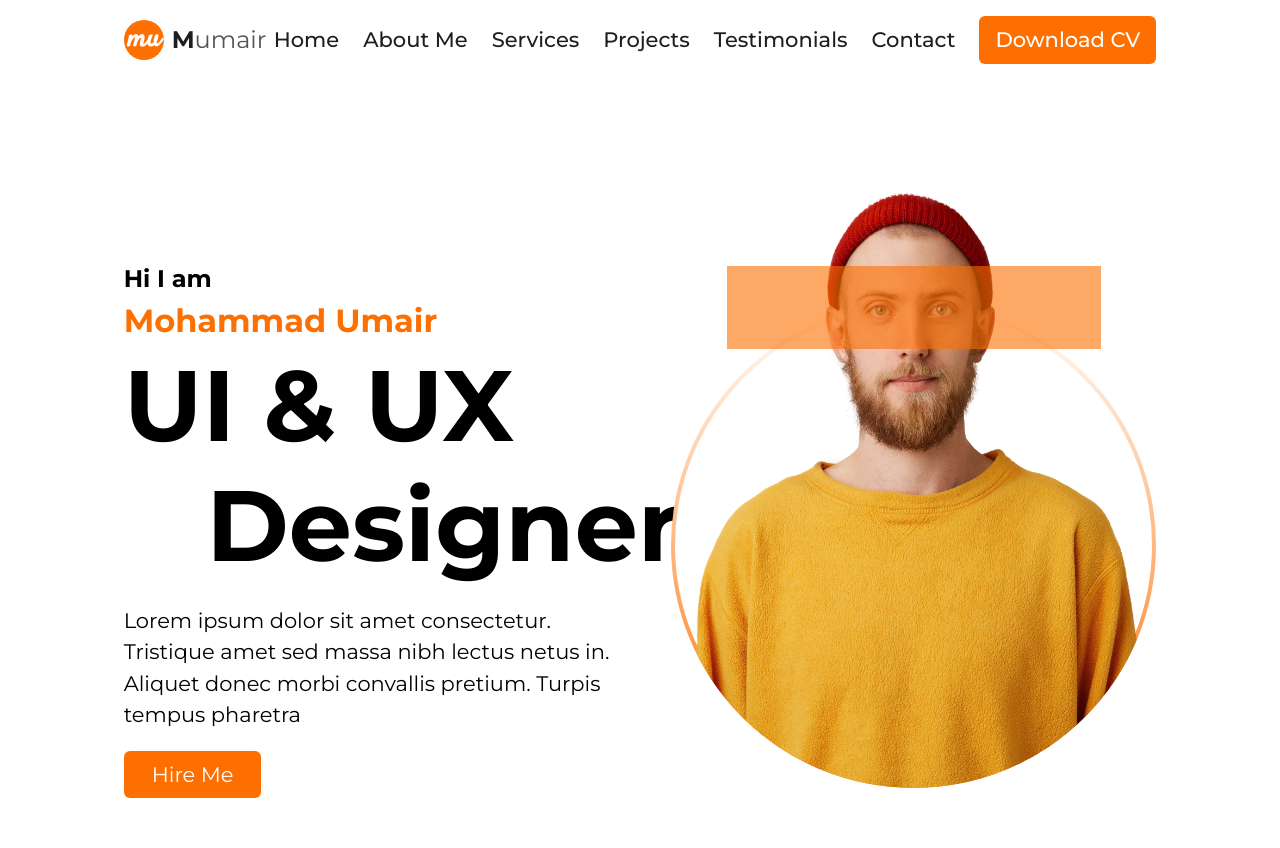
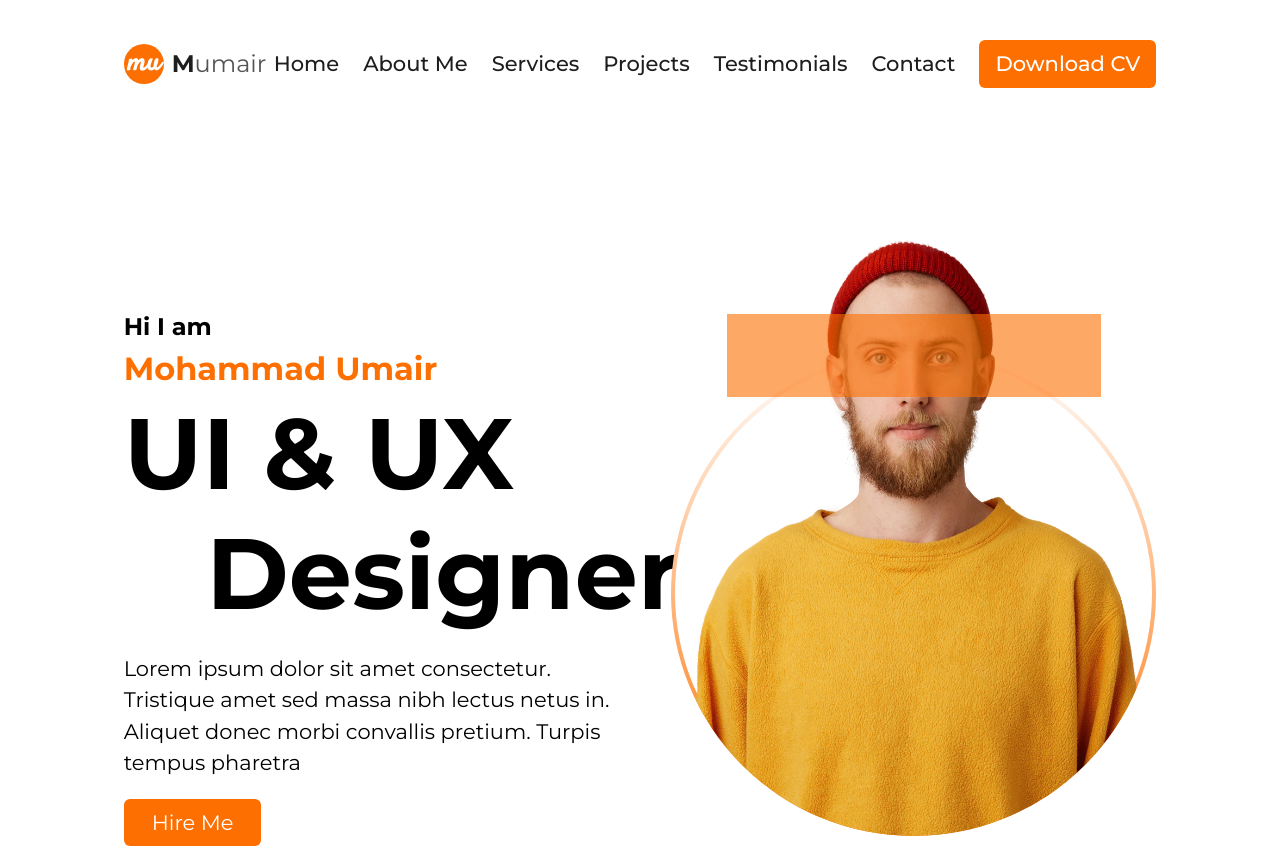
Before and after one commit to nasemul1/personal_portfolio_landing, a React (Vite) app: page / in a window 1280 px wide. Shown: the top 848 px of the page. Built offline with nearby package versions, Linux system fonts and the light colour scheme; some icons are missing.

Commit message:
modified navbar section

```diff
--- a/src/components/Navbar.jsx
+++ b/src/components/Navbar.jsx
@@ -3,7 +3,7 @@ import React from 'react'
 function Navbar() {
   return (
     <>
-        <nav className="col-start-2 col-span-10 flex justify-between items-center p-4 bg-white text-[21px]">
+        <nav className="col-start-2 col-span-10 flex justify-between items-center px-4 py-10 bg-white text-[21px]">
             <div className="flex items-center gap-x-2">
                 <div className='bg-[#FD6F00] w-[40px] h-[40px] rounded-full flex justify-center items-center'>
                     <p className='font-satisfy font-bold text-[28px] text-white'>mu</p>
```
